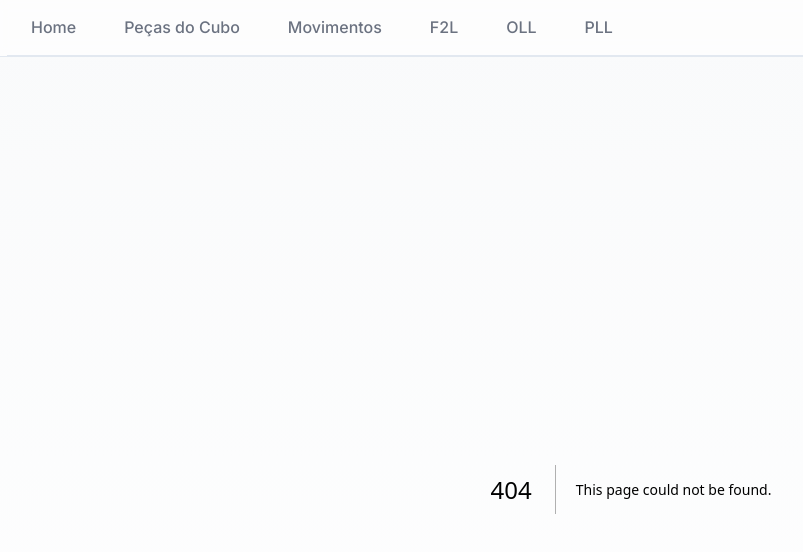
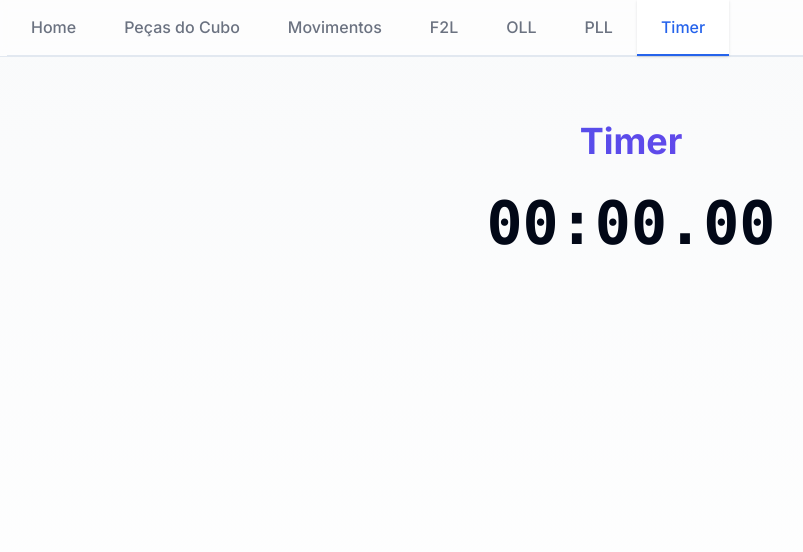
Before and after one commit to ValdineiJunior/cube-lessons, a Next.js app: page /timer in a window 1280 px wide. Before the commit this address had no page. Shown: the top 552 px of the page, without its empty margins (9-812 px from the left). Built offline with nearby package versions, Linux system fonts and the light colour scheme.

Commit message:
feat: add timer page

```diff
--- /dev/null
+++ b/src/app/timer/page.tsx
@@ -0,0 +1,19 @@
+import { Metadata } from "next";
+
+export const metadata: Metadata = {
+  title: "Timer - Cube Lessons",
+  description: "Acompanhe seus tempos de resolução do Cubo Mágico",
+};
+
+export default function TimerPage() {
+  return (
+    <div className="container mx-auto px-4 py-8">
+      <div className="text-center">
+        <h1 className="text-4xl font-bold bg-gradient-to-r from-blue-600 to-purple-600 bg-clip-text text-transparent mb-8">
+          Timer
+        </h1>
+        <div className="text-6xl font-mono font-bold mb-8">00:00.00</div>
+      </div>
+    </div>
+  );
+}
--- a/src/components/layout/header.tsx
+++ b/src/components/layout/header.tsx
@@ -54,6 +54,13 @@ export function Header() {
             >
               <Link href="/permutationLastLayer">PLL</Link>
             </TabsTrigger>
+            <TabsTrigger
+              value="/timer"
+              asChild
+              className="h-14 rounded-none border-b-2 border-transparent px-6 text-base font-medium text-gray-500 transition-all hover:border-gray-300 hover:text-gray-900 data-[state=active]:border-blue-600 data-[state=active]:text-blue-600"
+            >
+              <Link href="/timer">Timer</Link>
+            </TabsTrigger>
           </TabsList>
         </Tabs>
       </div>
```
